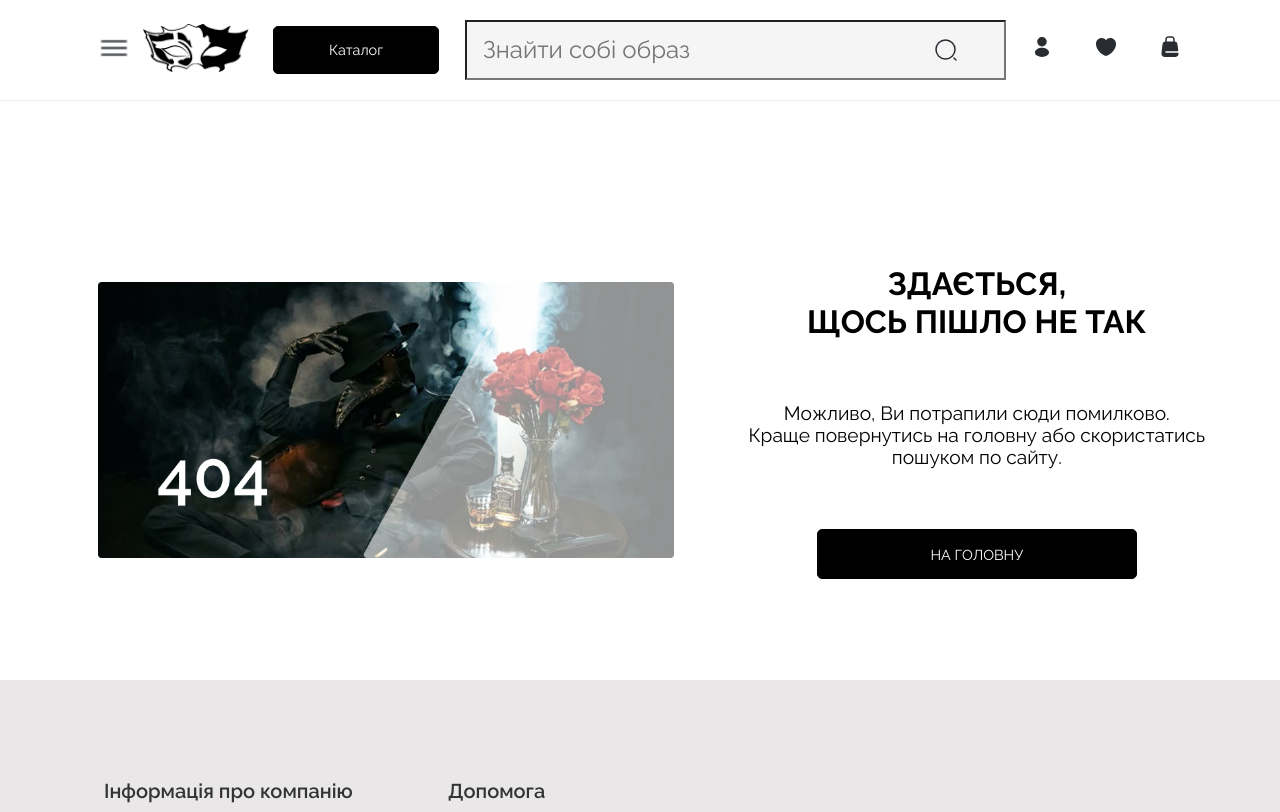
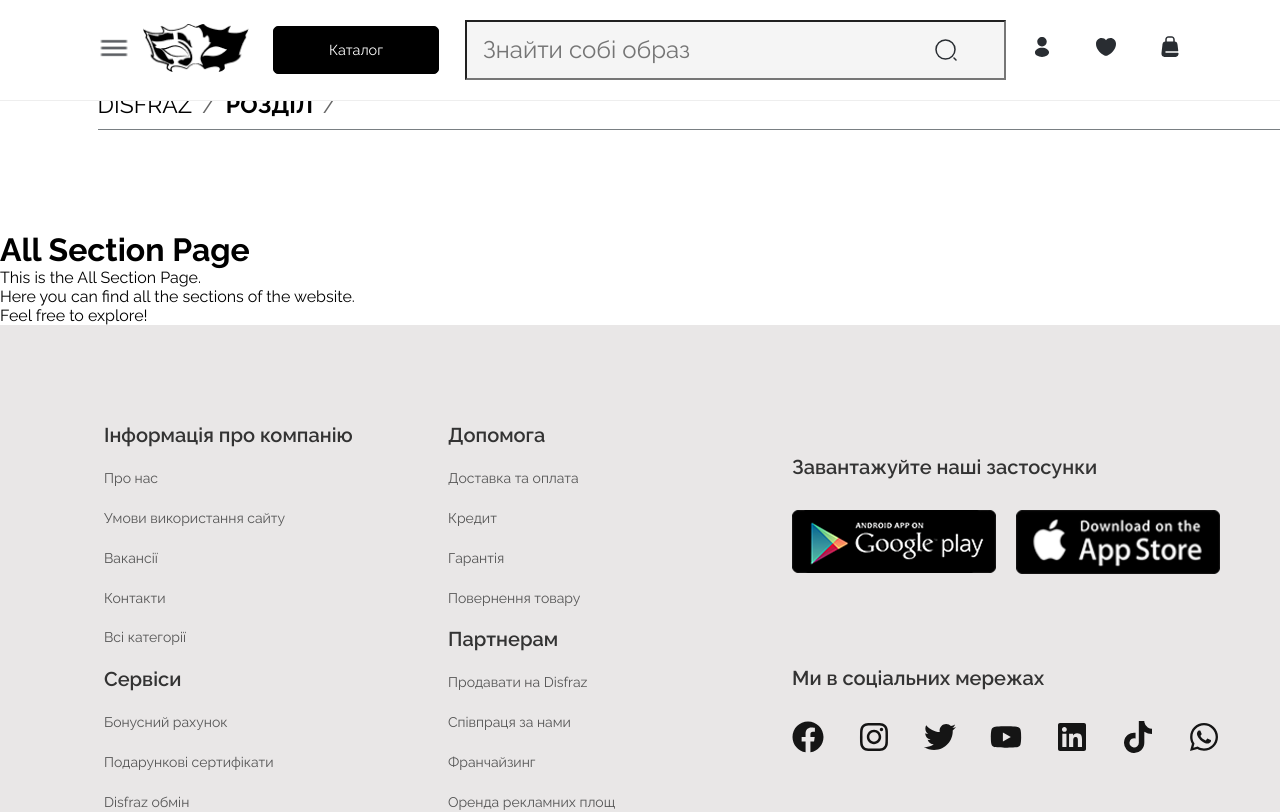
Before and after one commit to sofiyaBV/disfraz, a React (Create React App) app in the folder front-user/: page /tematics in a window 1280 px wide. Shown: the top 812 px of the page. Built offline with nearby package versions, Linux system fonts and the light colour scheme; no server answers.

Commit message:
навигация(предворительная)

```diff
--- a/front-user/src/App.js
+++ b/front-user/src/App.js
@@ -11,6 +11,7 @@ import ErrorPage from "./pages/ErrorPage";
 
 import Tests from "./pages/Tests";
 import { AuthProvider } from "./utils/AuthContext";
+import AllSectionPage from "./pages/AllSectionPage";
 
 function App() {
   return (
@@ -23,6 +24,7 @@ function App() {
           <Route path="/my_account/registration" element={<Registration />} />
           <Route path="*" element={<ErrorPage />} />
           <Route path="*" element={<Navigate to="/error" replace />} />
+          <Route path="/tematics" element={<AllSectionPage />} />
 
           <Route path="/test" element={<Tests />} />
         </Routes>
--- a/front-user/src/components/Breadcrumbs.jsx
+++ b/front-user/src/components/Breadcrumbs.jsx
@@ -6,6 +6,7 @@ const nameMap = {
   "": "DISFRAZ",
   registration: "РЕЄСТРАЦІЯ",
   my_account: "МІЙ АККАУНТ",
+  tematics: "РОЗДІЛ",
   error: "Помилка",
 };
 
--- a/front-user/src/components/buttons/ButtonGeneral.jsx
+++ b/front-user/src/components/buttons/ButtonGeneral.jsx
@@ -11,7 +11,7 @@ const ButtonGeneral = ({
   width,
   height,
   transitionDuration = "0.3s",
-  link,
+  link = "/tematics",
   type = "button", // Добавляем type по умолчанию
   disabled = false, // Добавляем disabled
   colorHover, // Добавляем colorHover
--- /dev/null
+++ b/front-user/src/pages/AllSectionPage.js
@@ -0,0 +1,11 @@
+const AllSectionPage = () => {
+  return (
+    <div>
+      <h1>All Section Page</h1>
+      <p>This is the All Section Page.</p>
+      <p>Here you can find all the sections of the website.</p>
+      <p>Feel free to explore!</p>
+    </div>
+  );
+};
+export default AllSectionPage;
--- a/front-user/src/style/breadcrumbs.module.css
+++ b/front-user/src/style/breadcrumbs.module.css
@@ -6,7 +6,7 @@
     padding-bottom: 0.7rem;
     margin-bottom: 6.3rem;
     font-size: 23px;
-    margin-top: 10px;
+    margin-top: 6%;
     word-spacing: 4px;
     border-bottom: 1px solid #797F83;
 
--- a/front-user/src/style/burgerMenu.module.css
+++ b/front-user/src/style/burgerMenu.module.css
@@ -98,9 +98,6 @@
   color: inherit;
   margin-bottom: 0.6rem;
 }
-.links_group_2 a:hover {
-  /* text-decoration: underline; */
-}
 
 .loading {
   margin-top: 30.4px;
```
